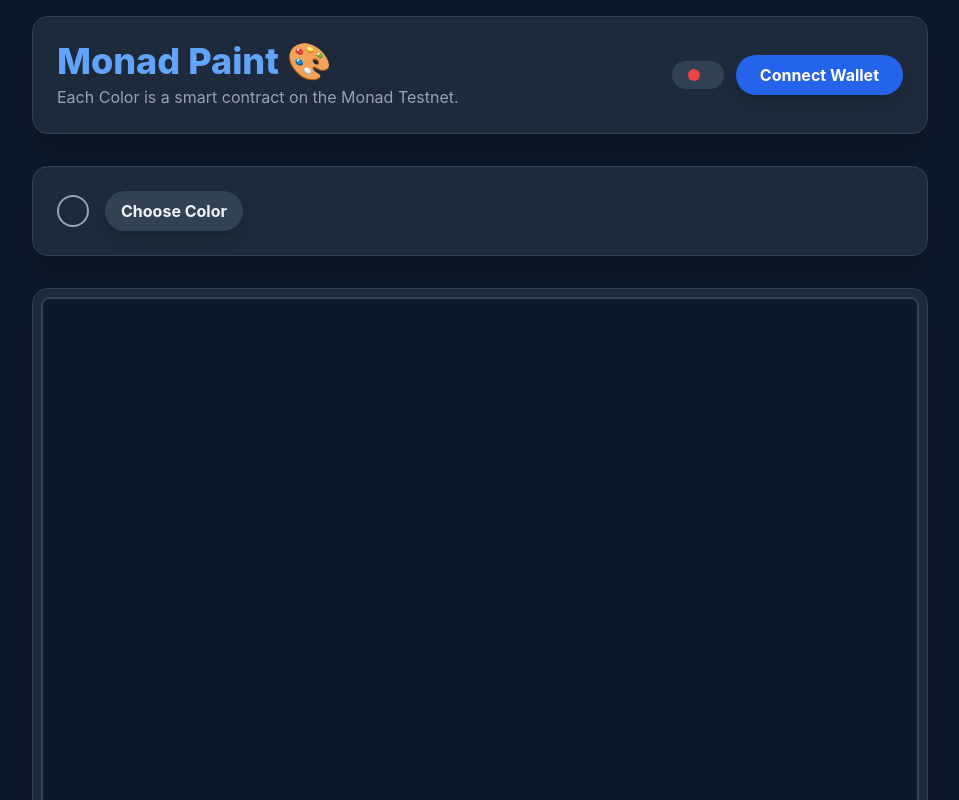
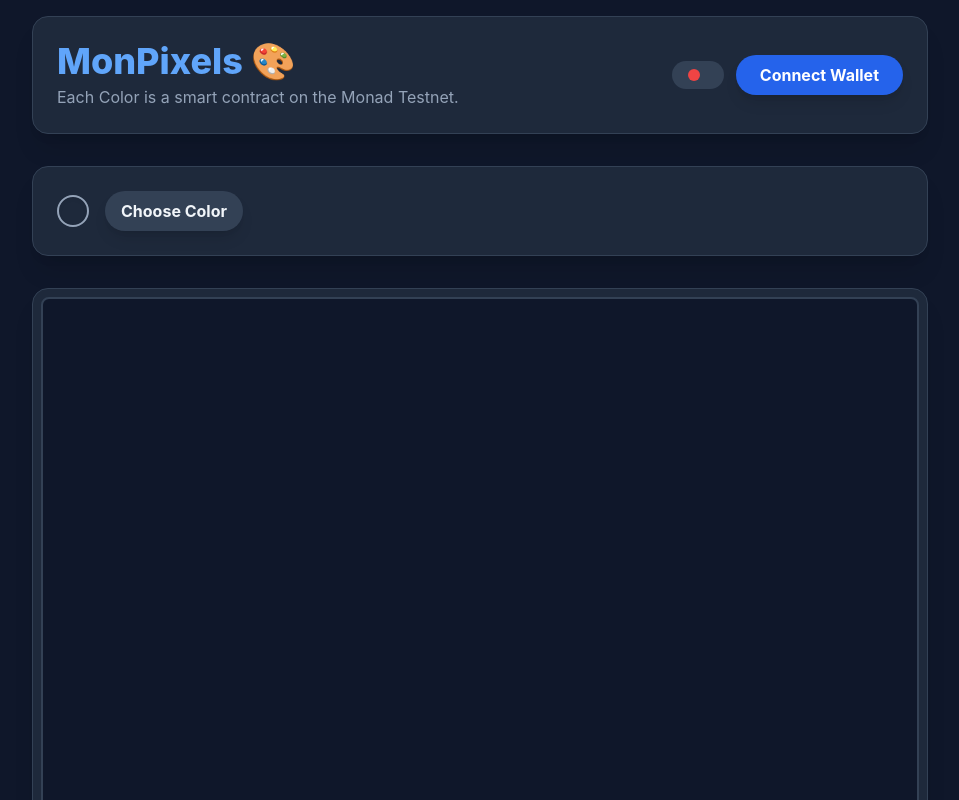
Before and after one commit to Arlemon987/MonPixels, a plain HTML site: page index.html in a window 1280 px wide. Shown: the top 800 px of the page, without its empty margins (160-1119 px from the left). Drawn offline with nearby package versions, Linux system fonts and the light colour scheme.

Commit message:
Update index.html

```diff
--- a/index.html
+++ b/index.html
@@ -51,7 +51,7 @@
         <!-- Header with Title and Wallet Status -->
         <header class="flex flex-col md:flex-row md:items-center justify-between gap-4 bg-slate-800 p-6 rounded-2xl shadow-xl border border-slate-700">
             <div class="text-center md:text-left">
-                <h1 class="text-4xl font-extrabold text-blue-400">Monad Paint 🎨</h1>
+                <h1 class="text-4xl font-extrabold text-blue-400">MonPixels 🎨</h1>
                 <p class="text-slate-400 mt-1 text-sm md:text-base">Each Color is a smart contract on the Monad Testnet.</p>
             </div>
 
```
